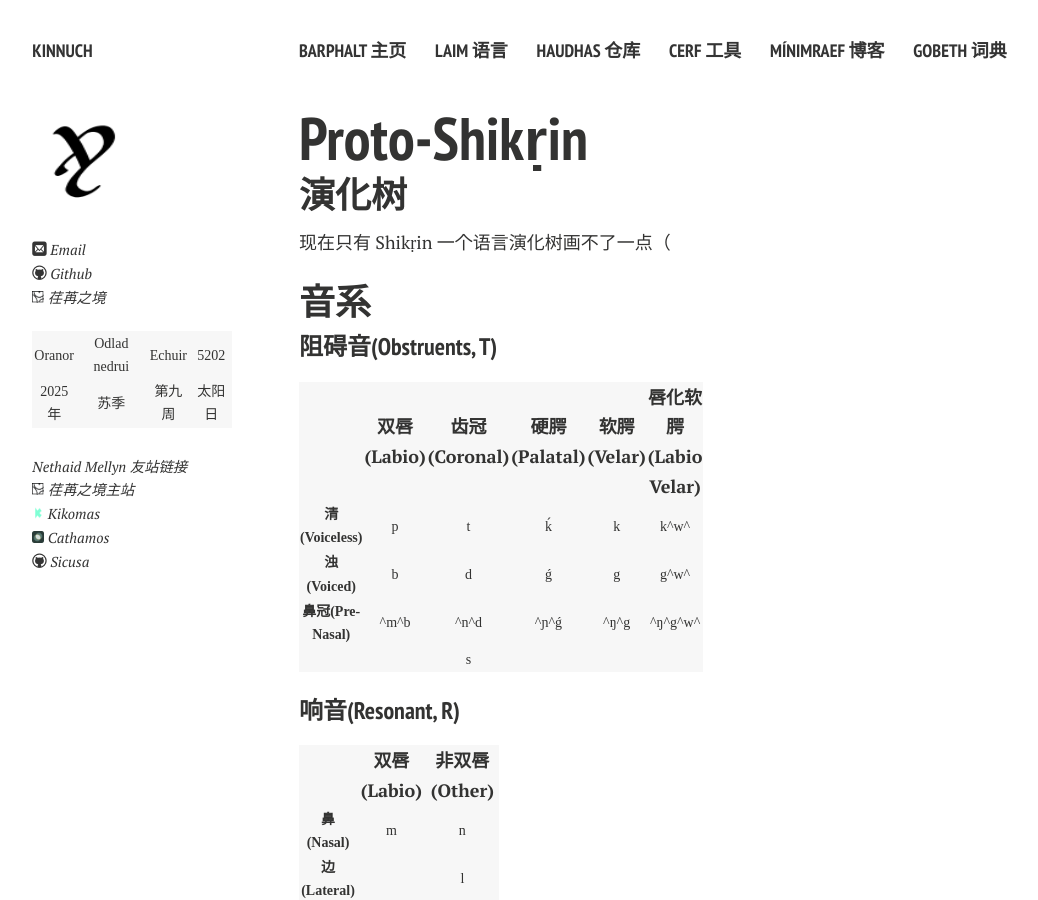
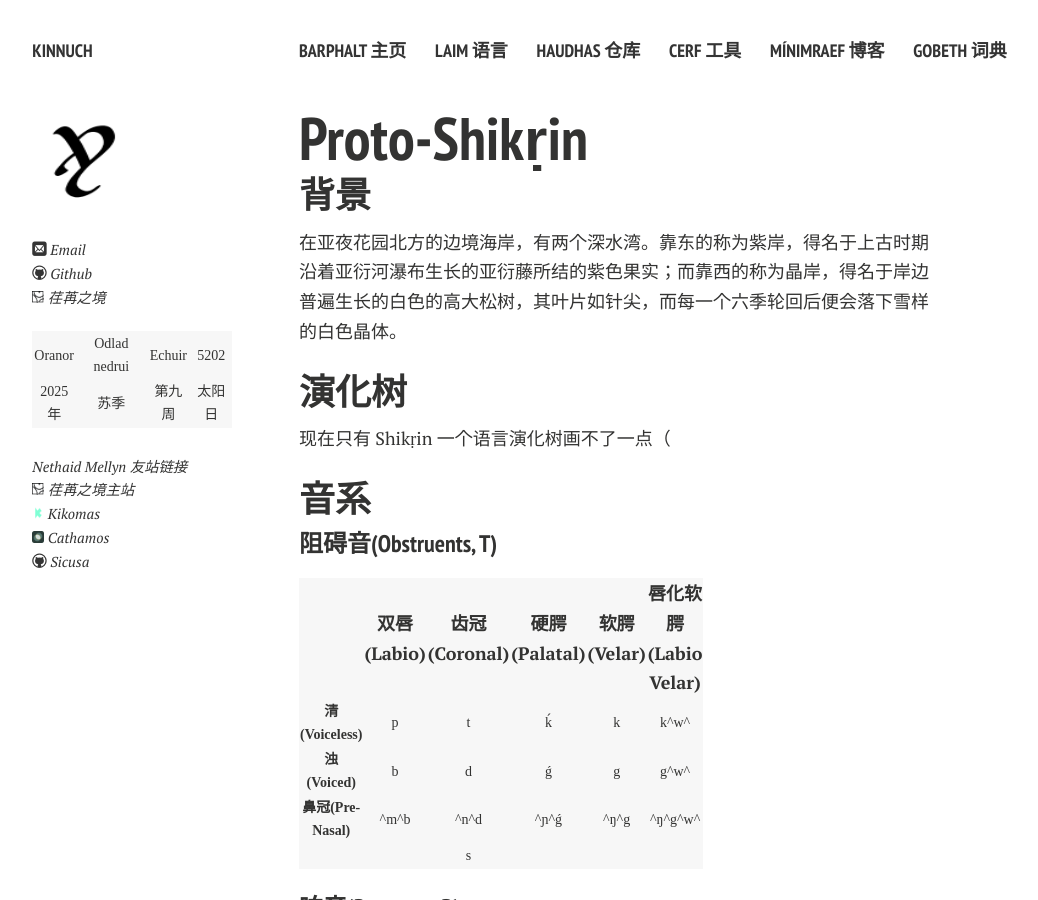
Before and after one commit to Kinnuch/kinnuch.github.io, a Jekyll site: the page built from laim/Proto-Shikṛin.md, in a window 1280 px wide and 900 px high. Shown: the whole window, without its empty margins (21-1059 px from the left). Built offline with Jekyll 4.4.1, drawn with Linux system fonts in a browser that asks for light colours; nearby versions of some CDN libraries; comment, search, counter and statistics services are not loaded; a style sheet for code colours, icons or effects is not loaded.

```diff
--- a/laim/Proto-Shikṛin.md
+++ b/laim/Proto-Shikṛin.md
@@ -7,6 +7,10 @@
 
 
 # Proto-Shikṛin
+
+## 背景
+
+在亚夜花园北方的边境海岸，有两个深水湾。靠东的称为紫岸，得名于上古时期沿着亚衍河瀑布生长的亚衍藤所结的紫色果实；而靠西的称为晶岸，得名于岸边普遍生长的白色的高大松树，其叶片如针尖，而每一个六季轮回后便会落下雪样的白色晶体。
 
 ## 演化树
 
```
Also changed, not shown: file/AeDreamLand.svg (added).
